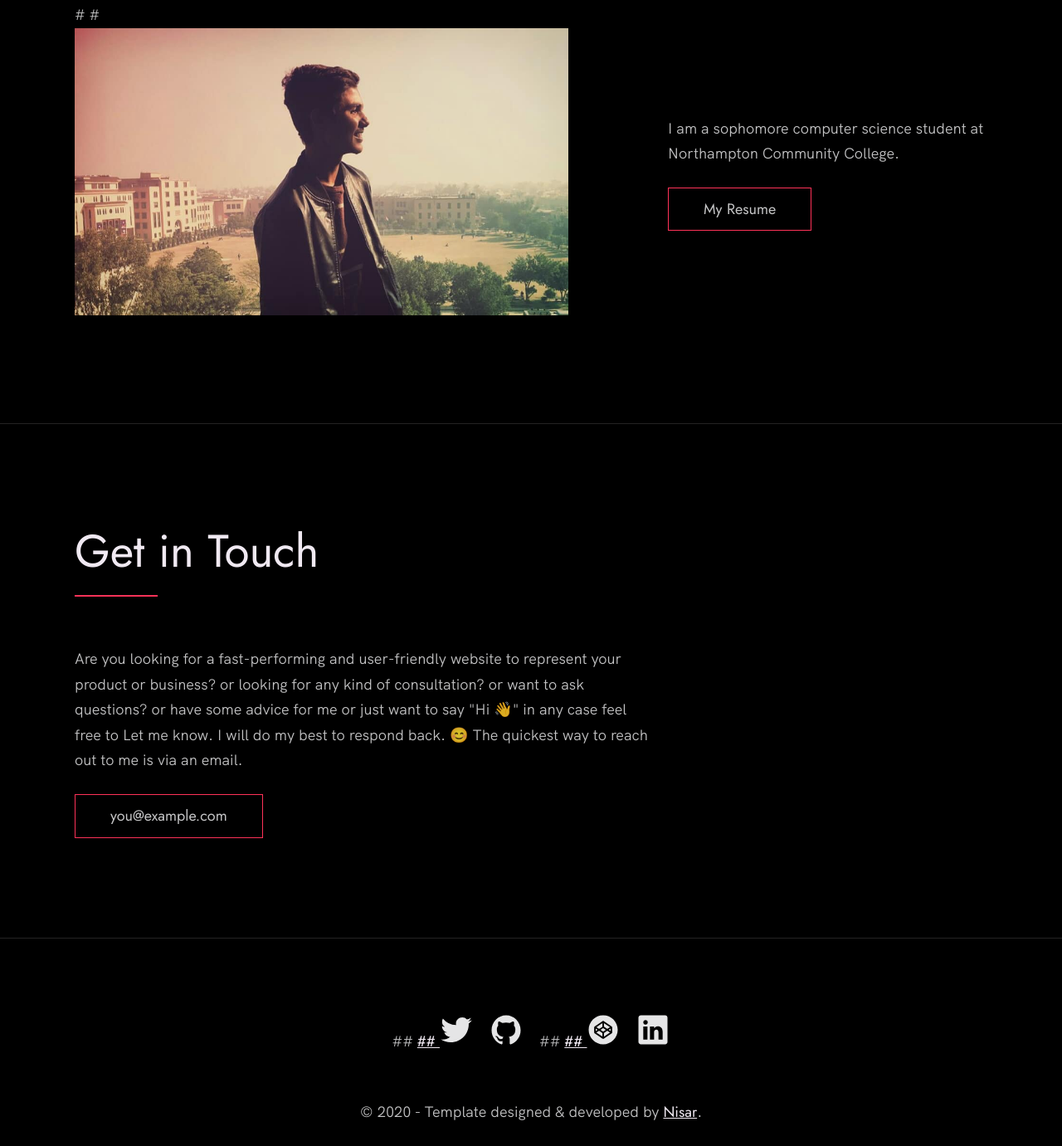
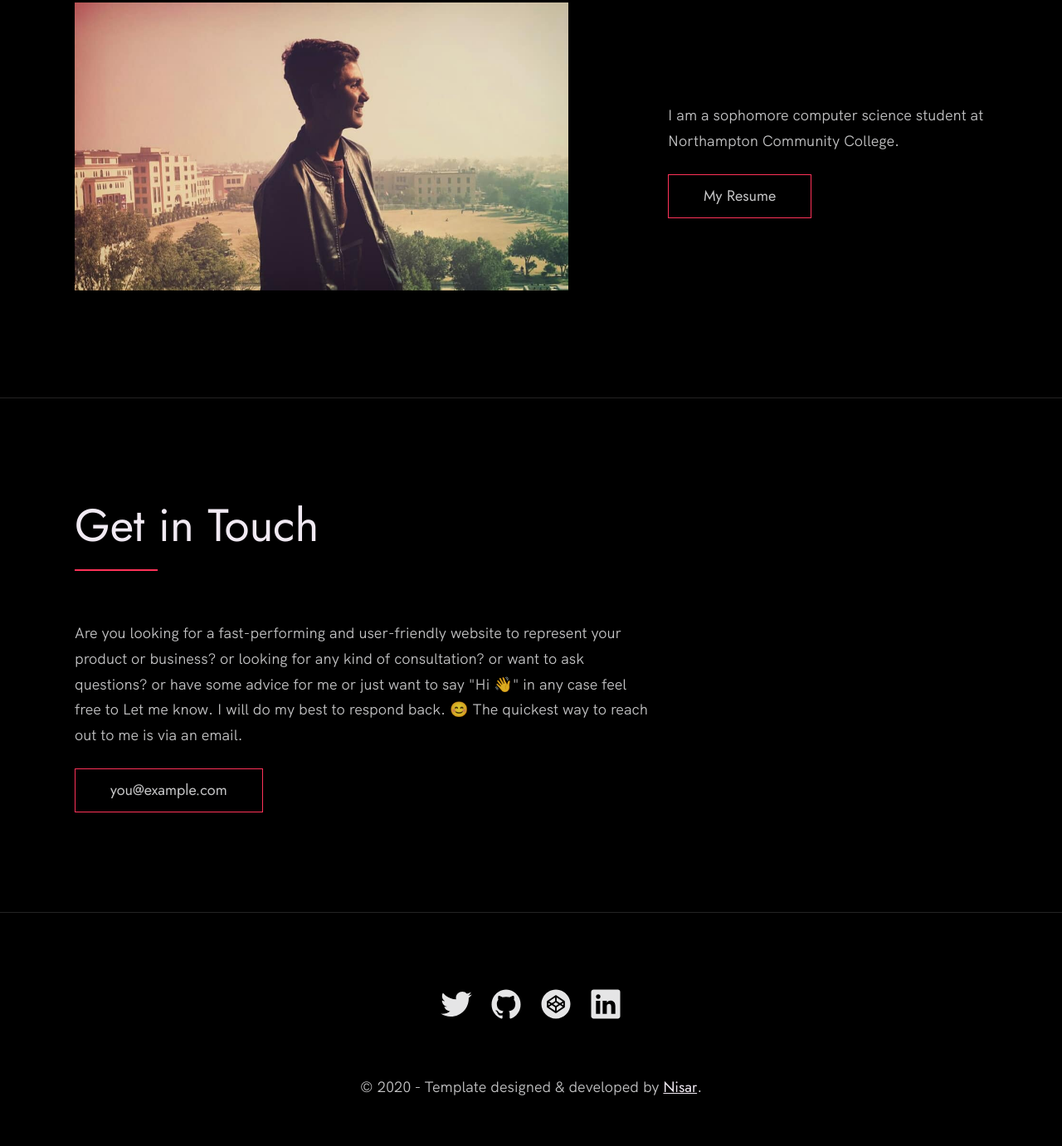
Before and after one commit to Computer-and-Information-Science/portfolio-paigeuelses, a plain HTML site: page index.html in a window 1280 px wide. Shown: the part 3118-4499 px from the top of the page at 83% size. Drawn offline with Linux system fonts and the light colour scheme; grey boxes are pictures that could not be loaded.

Commit message:
Update index.html

```diff
--- a/index.html
+++ b/index.html
@@ -178,8 +178,8 @@
           </div>
 
           <div class="about__photo-container">
-           # <!-- Add a nice photo of yourself -->
-           # <img class="about__photo" src="./images/syed-ali-hussnain.jpg" alt="" />
+            <!-- Add a nice photo of yourself -->
+            <img class="about__photo" src="./images/syed-ali-hussnain.jpg" alt="" />
           </div>
         </div>
       </div>
@@ -213,8 +213,8 @@
       <!-- Update the links to point to your accounts -->
       <ul class="footer__social-links">
         <li class="footer__social-link-item">
-         ## <a href="https://twitter.com/nisarhassan12/" title="Link to Twitter Profile">
-          ##  <img src="./images/twitter.svg" class="footer__social-image" alt="Twitter">
+          <a href="https://twitter.com/nisarhassan12/" title="Link to Twitter Profile">
+            <img src="./images/twitter.svg" class="footer__social-image" alt="Twitter">
           </a>
         </li>
         <li class="footer__social-link-item">
@@ -223,8 +223,8 @@
           </a>
         </li>
         <li class="footer__social-link-item">
-         ## <a href="https://codepen.io/nisar_hassan" title="Link to Codepen Profile">
-          ##  <img src="./images/codepen.svg" class="footer__social-image" alt="Codepen">
+          <a href="https://codepen.io/nisar_hassan" title="Link to Codepen Profile">
+            <img src="./images/codepen.svg" class="footer__social-image" alt="Codepen">
           </a>
         </li>
         <li class="footer__social-link-item">
```
